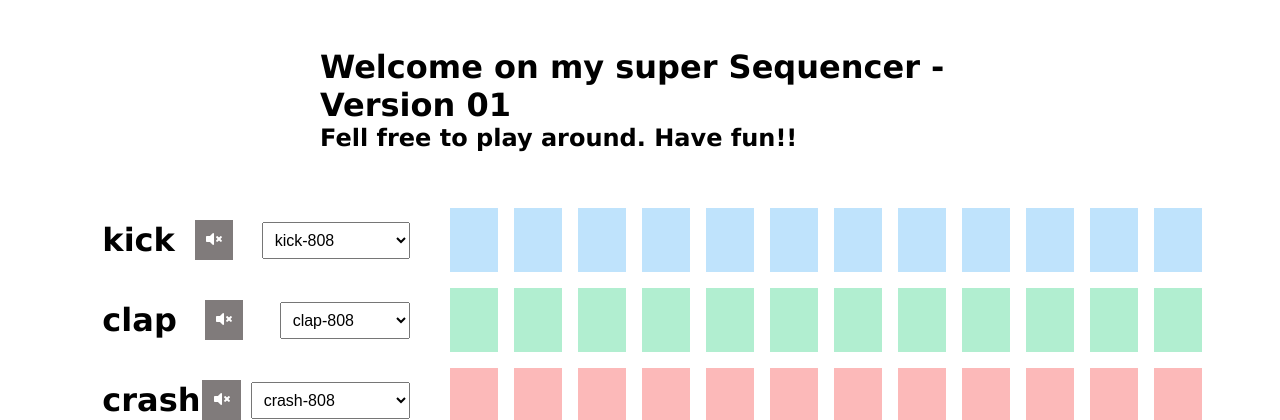
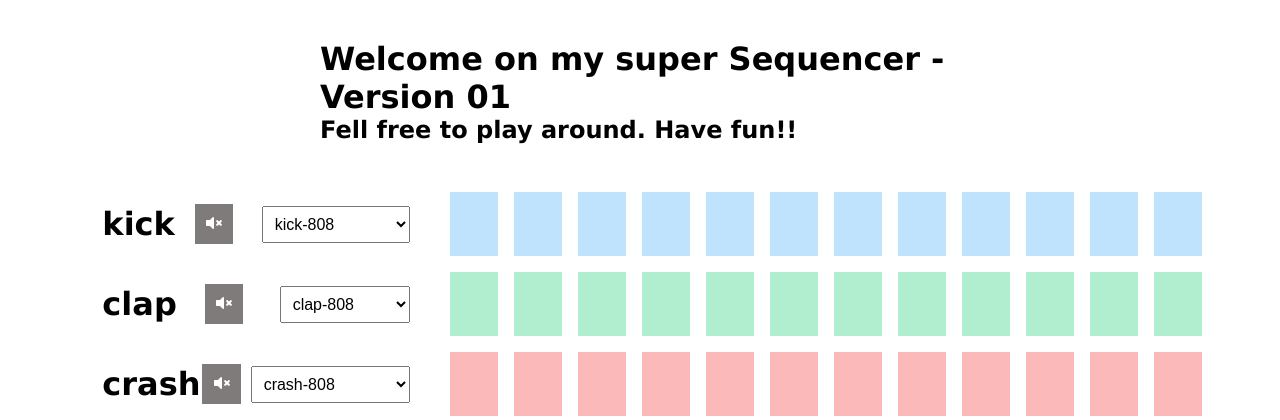
Before and after one commit to marcusbey/beatmaker_js, a PHP site: page /home.html in a window 1280 px wide. Shown: the top 420 px of the page. Run offline with PHP 8.4, Linux system fonts and the light colour scheme.

Commit message:
heroku fix

```diff
--- a/main.css
+++ b/main.css
@@ -14,7 +14,7 @@ i, svg {
 .intro{
 
     width: 50%;
-    margin: 3rem auto;
+    margin: 2.5rem auto;
 
 }
 
```
